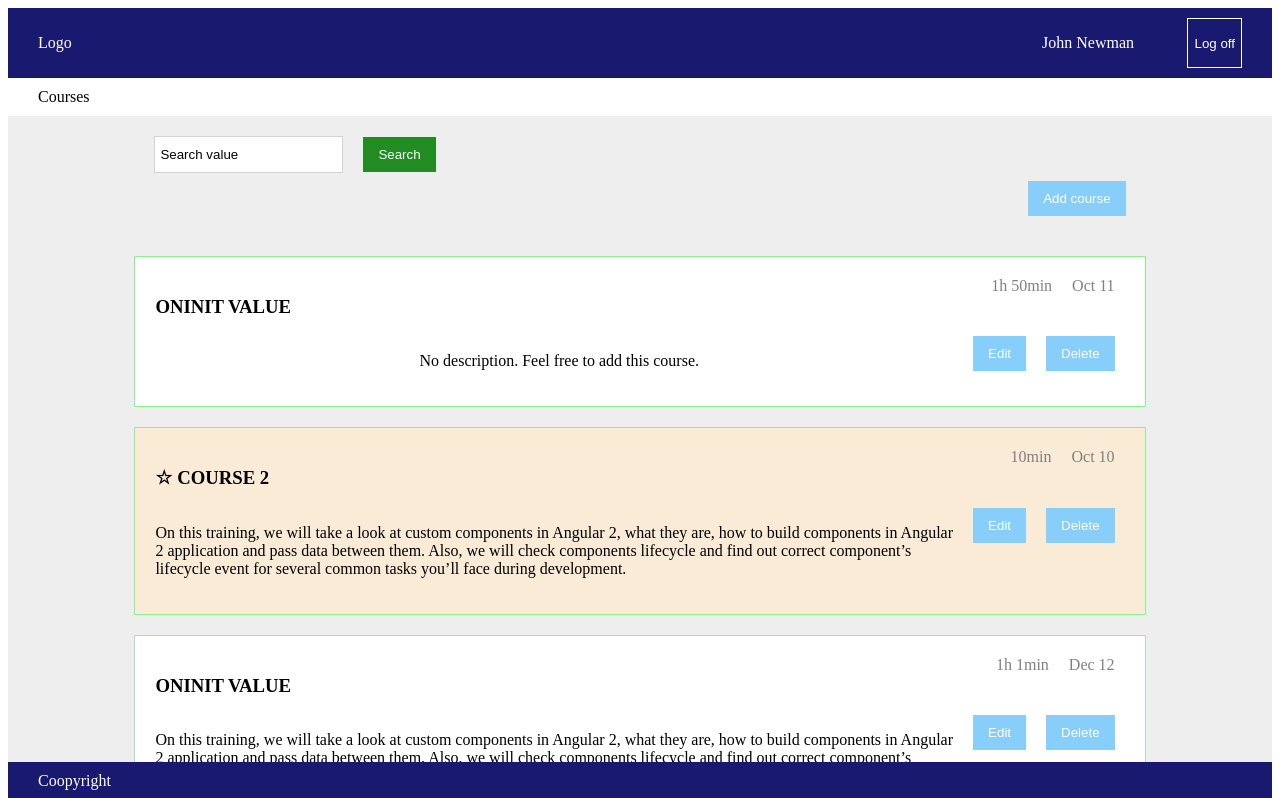
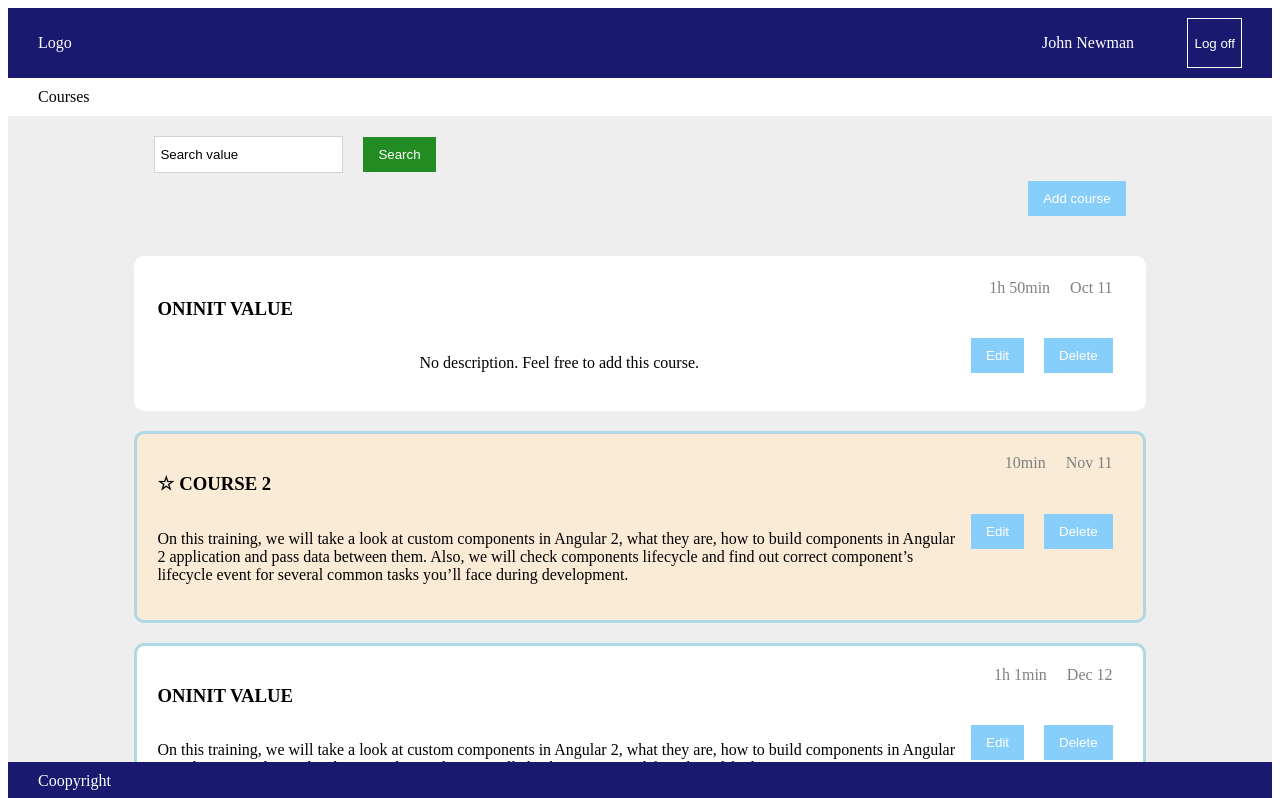
Before and after one commit to Eugenekravch/AngularTsWebpackGMP, an Angular app: page /course-list in a window 1280 px wide. Shown: the top 798 px of the page. Built offline with nearby package versions, Linux system fonts and the light colour scheme.

Commit message:
HW3 change styles

```diff
--- a/src/app/courses-page-module/courses-list-item/course-status.directive.ts
+++ b/src/app/courses-page-module/courses-list-item/course-status.directive.ts
@@ -15,7 +15,7 @@ export class CourseStatusDirective implements OnInit {
   private setBorderColorByDate(): string {
     const currentDate = new Date();
     const creationDate = new Date(this.creationDate);
-    const diffDays = Math.ceil(Math.abs(currentDate.getDate() - creationDate.getDate()) / (1000 * 60 * 60 * 24));
+    const diffDays = Math.ceil(Math.abs(currentDate.getTime() - creationDate.getTime()) / (1000 * 60 * 60 * 24));
     let color = 'transparent';
 
     if (creationDate < currentDate && diffDays <= 14) {
--- a/src/app/courses-page-module/courses-list-item/courses-list-item.component.scss
+++ b/src/app/courses-page-module/courses-list-item/courses-list-item.component.scss
@@ -2,7 +2,8 @@
   padding: 20px;
   margin: 20px 0;
   background: white;
-  border: 1px solid transparent;
+  border: 3px solid transparent;
+  border-radius: 10px;
   &-header {
     display: flex;
     justify-content: space-between;
--- a/src/app/courses-page-module/courses-list.component.ts
+++ b/src/app/courses-page-module/courses-list.component.ts
@@ -19,7 +19,7 @@ export class CoursesListComponent implements OnInit {
     {
       id: 2,
       title: 'course 2',
-      creationDate: new Date('10/10/2019'),
+      creationDate: new Date('11/11/2019'),
       description: 'On this training, we will take a look at custom ' +
         'components in Angular 2, what they are, how to build comp' +
         'onents in Angular 2 application and pass data between ' +
```
